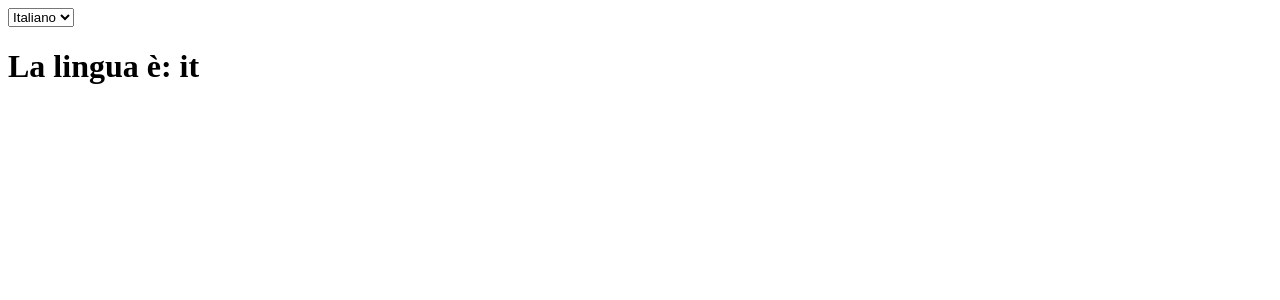
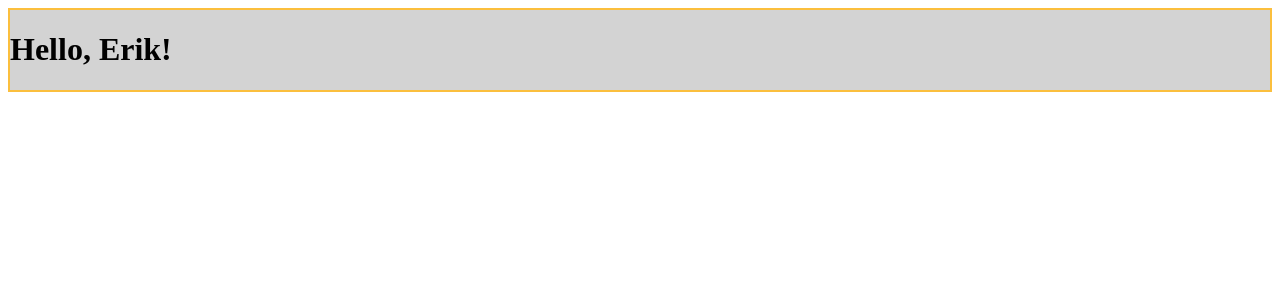
Before and after one commit to Enriko35/React-exercises, a React (Create React App) app: page / in a window 1280 px wide. Shown: the top 300 px of the page. Built offline with nearby package versions, Linux system fonts and the light colour scheme.

Commit message:
react-router-01

```diff
--- a/package.json
+++ b/package.json
@@ -8,6 +8,7 @@
     "@testing-library/user-event": "^13.5.0",
     "react": "^18.1.0",
     "react-dom": "^18.1.0",
+    "react-router-dom": "^6.3.0",
     "react-scripts": "5.0.1",
     "web-vitals": "^2.1.4"
   },
--- a/src/App.js
+++ b/src/App.js
@@ -1,24 +1,19 @@
-import React, { useState } from "react";
-import { DisplayLanguage } from "./DisplayLanguage";
-import { LanguageContext } from "./LanguageContext";
+import React from "react";
+import { Route, Routes } from "react-router-dom";
 
+export const Welcome = ({ name }) => {
+  return (
+    <div className="welcome">
+      <h1>Hello, {name}!</h1>
+    </div>
+  );
+};
 export function App() {
-  const [language, setLanguage] = useState("it");
-  const handleLanguage = (event) => {
-    setLanguage(event.target.value);
-  };
   return (
-    <div>
-      <div>
-        <select value={language} onChange={handleLanguage}>
-          <option value="en">English</option>
-          <option value="it">Italiano</option>
-        </select>
-
-        <LanguageContext.Provider value={language}>
-          <DisplayLanguage />
-        </LanguageContext.Provider>
-      </div>
+    <div className="App">
+      <Routes>
+        <Route path="/" element={<Welcome name="Erik" />} />
+      </Routes>
     </div>
   );
 }
--- a/src/InteractiveWelcome.js
+++ b/src/InteractiveWelcome.js
@@ -1,7 +1,7 @@
 import React from "react";
 import Welcome from "./Welcome";
 
-export class InteractiveWelcome extends React.Component {
+class InteractiveWelcome extends React.Component {
   state = {
     username: "Jhonny",
   };
@@ -15,3 +15,4 @@ export class InteractiveWelcome extends React.Component {
     );
   }
 }
+export default InteractiveWelcome;
--- a/src/index.js
+++ b/src/index.js
@@ -1,7 +1,14 @@
 import ReactDOM from "react-dom";
+import "./index.css";
+import React from "react";
+import { BrowserRouter } from "react-router-dom";
 import { App } from "./App";
-import "./index.css";
 
-const root = document.querySelector("#root");
-
-ReactDOM.render(<App />, root);
+const root = ReactDOM.createRoot(document.getElementById("root"));
+root.render(
+  <React.StrictMode>
+    <BrowserRouter>
+      <App />
+    </BrowserRouter>
+  </React.StrictMode>
+);
```
Also changed, not shown: src/Welcome.js (+5 -7 lines), 1 other file (tests, documents, lock files or other folders).
